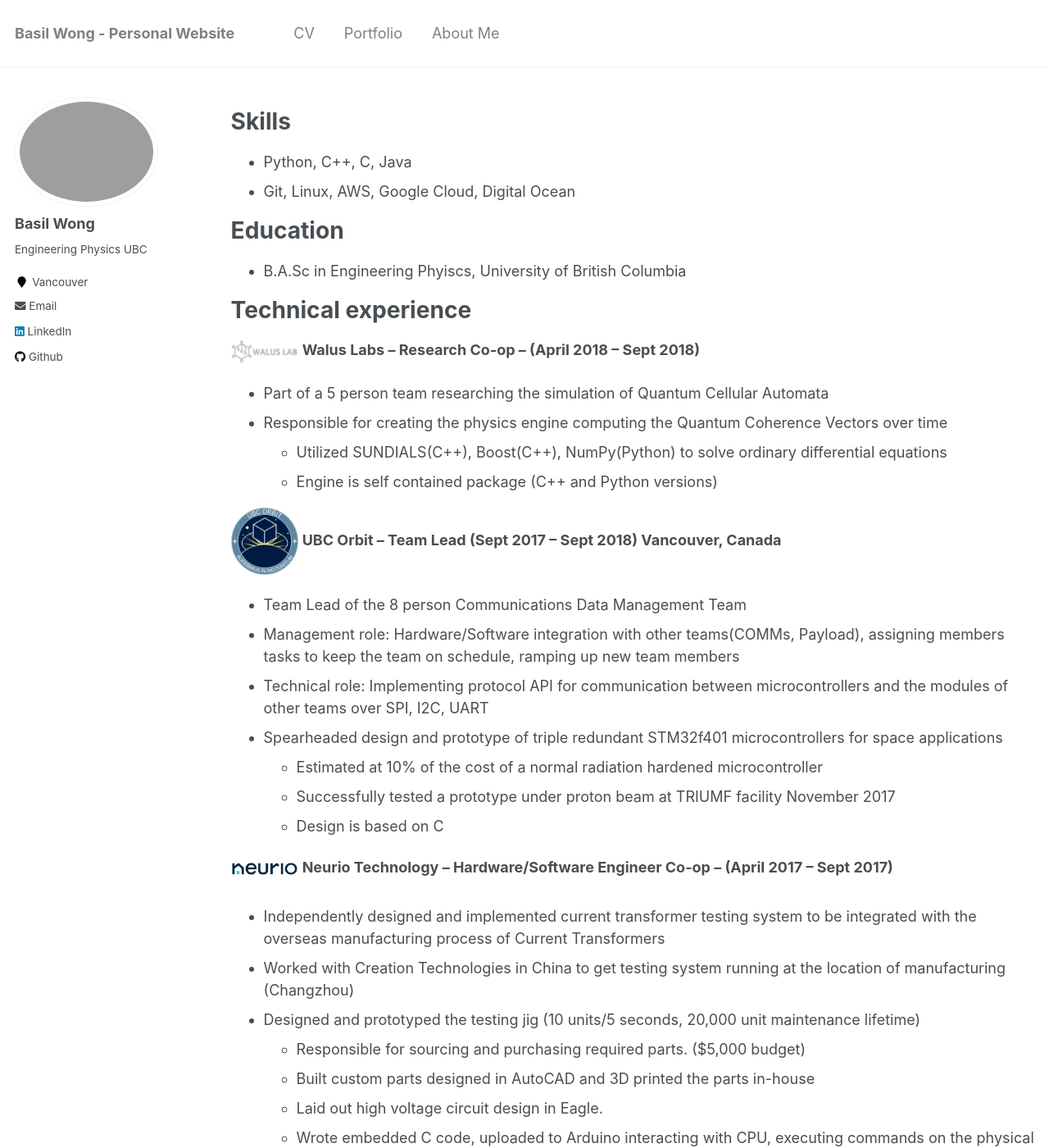
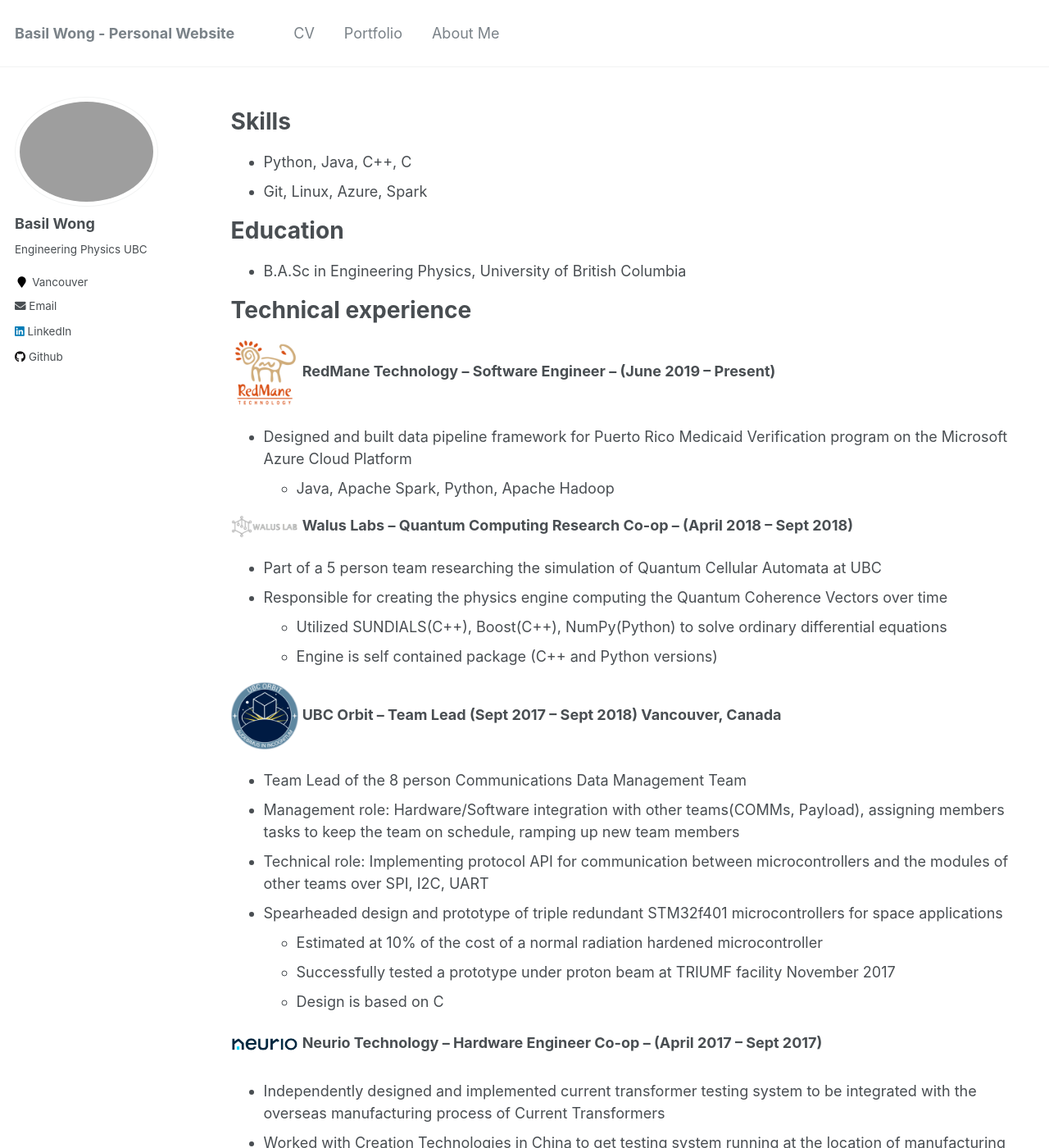
Before and after one commit to basilwong/basilwong.github.io, a Jekyll site: the page built from _pages/cv.md, in a window 1280 px wide and 1400 px high. Shown: the whole window at 82% size. Built offline with Jekyll 4.4.1, drawn with Linux system fonts in a browser that asks for light colours; some of the changed text lies outside the part shown.

Commit message:
update pf cv

```diff
--- a/_pages/cv.md
+++ b/_pages/cv.md
@@ -11,23 +11,28 @@ redirect_from:
 
 Skills
 ======
-* Python, C++, C, Java
-* Git, Linux, AWS, Google Cloud, Digital Ocean
+* Python, Java, C++, C
+* Git, Linux, Azure, Spark
 
 Education
 ======
-* B.A.Sc in Engineering Phyiscs, University of British Columbia
+* B.A.Sc in Engineering Physics, University of British Columbia
 
 Technical experience
 ======
-<a href="https://waluslab.ece.ubc.ca/"><img src="https://basilwong.github.io/files/logos/WALUSLAB.png" width="82" height="86" title="w flower" alt="f"></a>
-**Walus Labs – Research Co-op – (April 2018 – Sept 2018)**
-  * Part of a 5 person team researching the simulation of Quantum Cellular Automata
+<a href="https://www.redmane.com/"><img src="https://basilwong.github.io/files/logos/redmane_logo.png" width="82" height="86" title="RedMane Logo" alt="f"></a>
+**RedMane Technology – Software Engineer – (June 2019 – Present)**
+  * Designed and built data pipeline framework for Puerto Rico Medicaid Verification program on the Microsoft Azure Cloud Platform
+    * Java, Apache Spark, Python, Apache Hadoop
+
+<a href="https://waluslab.ece.ubc.ca/"><img src="https://basilwong.github.io/files/logos/WALUSLAB.png" width="82" height="86" title="Walus Labs Logo" alt="f"></a>
+**Walus Labs – Quantum Computing Research Co-op – (April 2018 – Sept 2018)**
+  * Part of a 5 person team researching the simulation of Quantum Cellular Automata at UBC
   * Responsible for creating the physics engine computing the Quantum Coherence Vectors over time
     * Utilized SUNDIALS(C++), Boost(C++), NumPy(Python) to solve ordinary differential equations
     * Engine is self contained package (C++ and Python versions)
 
-<a href="https://www.ubcorbit.com/"><img src="https://basilwong.github.io/files/logos/ubcorbit.png" width="82" height="86" title="d flower" alt="e"></a>
+<a href="https://www.ubcorbit.com/"><img src="https://basilwong.github.io/files/logos/ubcorbit.png" width="82" height="86" title="UBC Orbit Logo" alt="e"></a>
 **UBC Orbit – Team Lead (Sept 2017 – Sept 2018) Vancouver, Canada**
   * Team Lead of the 8 person Communications Data Management Team
   * Management role: Hardware/Software integration with other teams(COMMs, Payload), assigning members tasks to keep the team on schedule, ramping up new team members
@@ -37,8 +42,8 @@ Technical experience
 	* Successfully tested a prototype under proton beam at TRIUMF facility November 2017
 	* Design is based on C
 
-<a href="https://www.neur.io/"><img src="https://basilwong.github.io/files/logos/Neurio_logo.png" width="82" height="86" title="d flower" alt="e"></a>
-**Neurio Technology – Hardware/Software Engineer Co-op – (April 2017 – Sept 2017)**
+<a href="https://www.neur.io/"><img src="https://basilwong.github.io/files/logos/Neurio_logo.png" width="82" height="86" title="Neurio Logo" alt="e"></a>
+**Neurio Technology – Hardware Engineer Co-op – (April 2017 – Sept 2017)**
   * Independently designed and implemented current transformer testing system to be integrated with the overseas manufacturing process of Current Transformers
   * Worked with Creation Technologies in China to get testing system running at the location of manufacturing (Changzhou)
   * Designed and prototyped the testing jig (10 units/5 seconds, 20,000 unit maintenance lifetime)
@@ -50,8 +55,8 @@ Technical experience
     * Also logging, processing and analyzing the test data of thousands of units for the purpose of quality assurance and optimization.
   * Part of a 4 person hardware team in a 20 person company, projects were independent
 
-<a href="https://www.intel.ca/content/www/ca/en/homepage.html"><img src="https://basilwong.github.io/files/logos/intel_logo.png" width="82" height="86" title="d flower" alt="e"></a>
-**Intel – Silicon Validation Engineer Co-op – (Jan 2016 – April 2016) Vancouver, Canada**
+<a href="https://www.intel.ca/content/www/ca/en/homepage.html"><img src="https://basilwong.github.io/files/logos/intel_logo.png" width="82" height="86" title="Intel Logo" alt="e"></a>
+**Intel – NSG Undergrad Intern – (Jan 2016 – April 2016) Vancouver, Canada**
   * Validation testing of new Solid State Drive Controller ASIC
   * Wrote and ran Python scripts that interacted with C-based framework
   * Debugged and modified 20+ Python test programs from previous build to validate current ASIC version that the team was working on
```
Also changed, not shown: other parts of _pages/cv.md (+1 -1 lines), _pages/about.md (+1 -1 lines), _portfolio/993-trillium.md (renamed from _portfolio/2-trillium.md), _portfolio/994-engineering-physics-robot-competition.md (renamed from _portfolio/3-engineering-physics-robot-competition.md), _portfolio/995-2nd-capstone-human-motion-monitor.md (renamed from _portfolio/4-2nd-capstone-human-motion-monitor.md), _portfolio/996-1st-capstone-drone-relay-station.md (renamed from _portfolio/5-1st-capstone-drone-relay-station.md), _portfolio/997-2d-ising-simulation-visualization.md (renamed from _portfolio/7-2d-ising-simulation-visualization.md), _portfolio/998-small-steps-android-app.md (renamed from _portfolio/8-small-steps-android-app.md), _portfolio/999-sevenrooms-website-scraper.md (renamed from _portfolio/9-sevenrooms-website-scraper.md), files/logos/redmane_logo.png (added), 2 other files.
